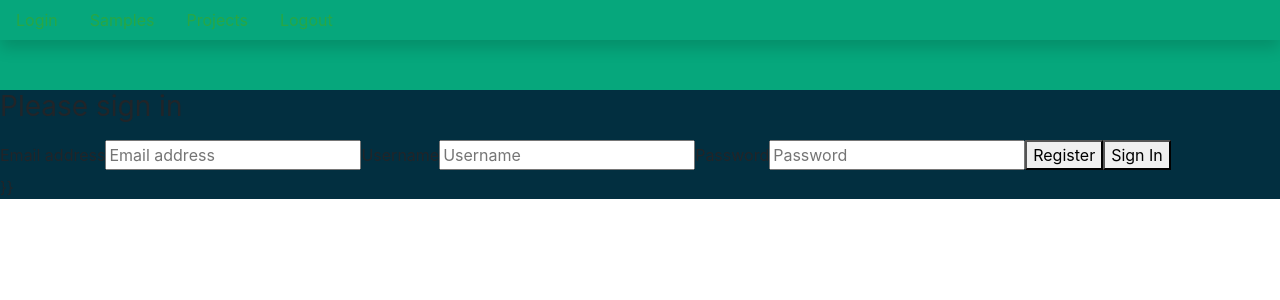
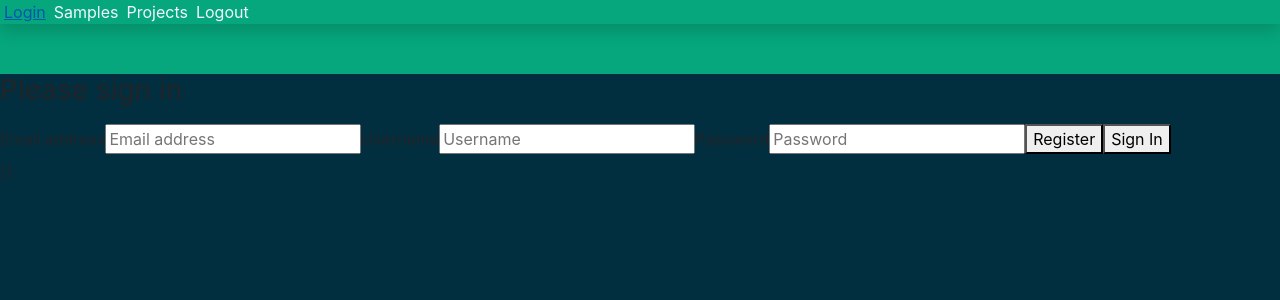
Before and after one commit to ThraxHamilton/Midstone, a React (Create React App) app: page /login in a window 1280 px wide. Shown: the top 300 px of the page. Built offline with nearby package versions, Linux system fonts and the light colour scheme; no server answers.

Commit message:
more style

```diff
--- a/src/components/Tracks.css
+++ b/src/components/Tracks.css
@@ -0,0 +1,3 @@
+body{
+    background-color:  #022F40
+}
--- a/src/components/nav/NavBar.css
+++ b/src/components/nav/NavBar.css
@@ -4,3 +4,11 @@
     padding-bottom: 50px;
     background-color: rgb(6, 167, 124);
 }
+
+
+
+.login-link,.samples-link,.projects-link,.logout-link{
+    color: aliceblue;
+    text-align: center;
+    padding: 4px;
+}
--- a/src/components/nav/Navbar.js
+++ b/src/components/nav/Navbar.js
@@ -11,16 +11,16 @@ export default class NavBar extends Component {
             <nav className=".navbar.navbar-default.navbar-static-top light-blue flex-md-nowrap p-0 shadow navbar">
                 <ul className="nav nav-pills">
                 <li className="nav-item">
-                        <Link className="nav-link text-success" to="/login">Login</Link>
+                        <Link className="login-link" to="/login">Login</Link>
                     </li>
                     <li className="nav-item">
-                        <Link className="nav-link text-success" to="/samples">Samples</Link>
+                        <Link className="samples-link" to="/samples">Samples</Link>
                     </li>
                     <li className="nav-item">
-                        <Link className="nav-link text-success" to="/projects">Projects</Link>
+                        <Link className="projects-link" to="/projects">Projects</Link>
                     </li>
                     <li className="nav-item">
-                        <Link className="nav-link text-success" to="/">Logout</Link>
+                        <Link className="logout-link" to="/">Logout</Link>
                     </li>
                 </ul>
             </nav>
--- a/src/components/samples/SampleDetail.js
+++ b/src/components/samples/SampleDetail.js
@@ -8,7 +8,7 @@ export default class SampleDetail extends Component {
             <section className="owner">
                 <div key={sample.id} className="card">
                     <div className="card-body">
-                        <h4 className="card-title">
+                        <h4 className="detail-card">
                         <ul>
                             <li>{sample.song}</li>
                             <li>{sample.artist}</li>
--- a/src/components/samples/SampleForm.js
+++ b/src/components/samples/SampleForm.js
@@ -93,7 +93,7 @@ export default class SampleForm extends Component {
                             className="form-control"
                             onChange={this.handleFieldChange}
                             id="song"
-                            placeholder="Employee Name" />
+                            placeholder="New Sample" />
 
                         <label htmlFor="ownerName">Artist</label>
                         <input type="text" required="true"
--- a/src/components/samples/SampleList.js
+++ b/src/components/samples/SampleList.js
@@ -41,7 +41,7 @@ export default class SampleList extends Component {
                                                 <CardSubtitle><h5 className='artist'>{samples.artist}</h5></CardSubtitle>
                                                 <CardText>
                                                     </CardText>
-                                                <Button><a href="#"
+                                                <Button className='card-edit-button'><a href="#"
                                                     onClick={() => { this.props.history.push(`/samples/edit/${samples.id}`) }}
                                                     className="card-edit">Edit</a></Button>
                                                 <Button><a href="#"
--- a/src/components/samples/Samples.css
+++ b/src/components/samples/Samples.css
@@ -1,3 +1,9 @@
+.samples-container{
+    display: flex;
+    flex-wrap: wrap;
+    flex-direction: row;
+    justify-content: space-around;
+}
 .sample-card{
     margin: 4px;
     width: 20%;
@@ -6,32 +12,39 @@
 
 }
 
-.card-edit, .card-delete{
-    justify-content: center
+.btn.btn-secondary{
+    background-color: #06A77D
+}
+
+.btn-btn-success{
+    justify-content: center;
+    color: whitesmoke;
+    background-color: #F9C22E
+
+}
+
+.card-edit, .card-delete, .detail-button{
+    justify-content: center;
+    color: whitesmoke
 }
 
 .card-body{
     background-color: #005377
 }
-
-.newSampleButton{
-    justify-content: center
+.detail-card{
+    color: #ECA400
 }
 
-.viewArea{
-    background-color: #022F40
-}
 
-.samples-container{
-    display: flex;
-    flex-wrap: wrap;
-    flex-direction: row;
-    justify-content: space-around;
-}
+
 
 .song{
-    color: #FF7700
+    color: #FF7700;
+    font-family: Arial, Helvetica, sans-serif;
 }
 .artist{
     color:#ECA400
 }
+.SampleForm{
+    color: whitesmoke
+}
```
